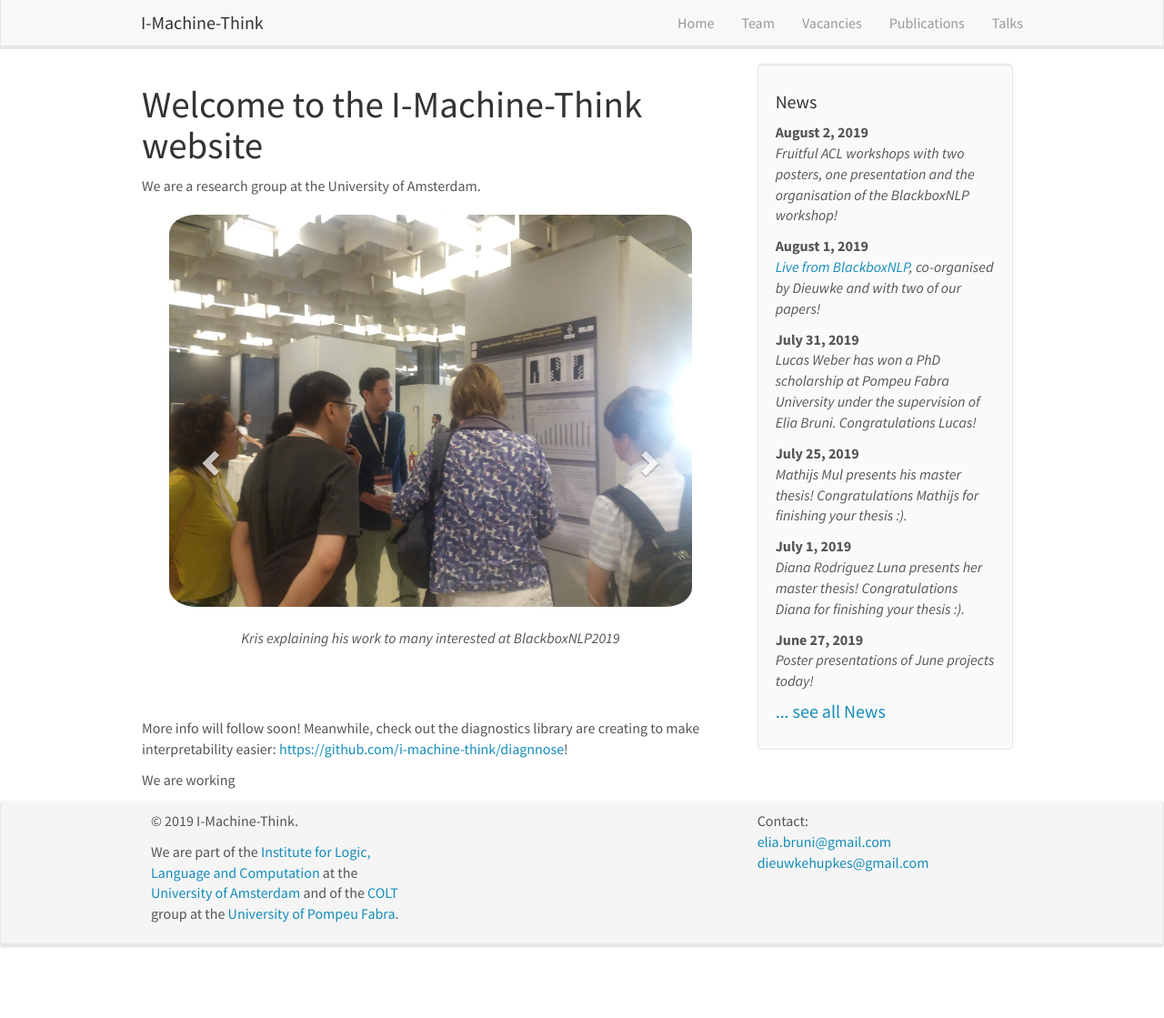
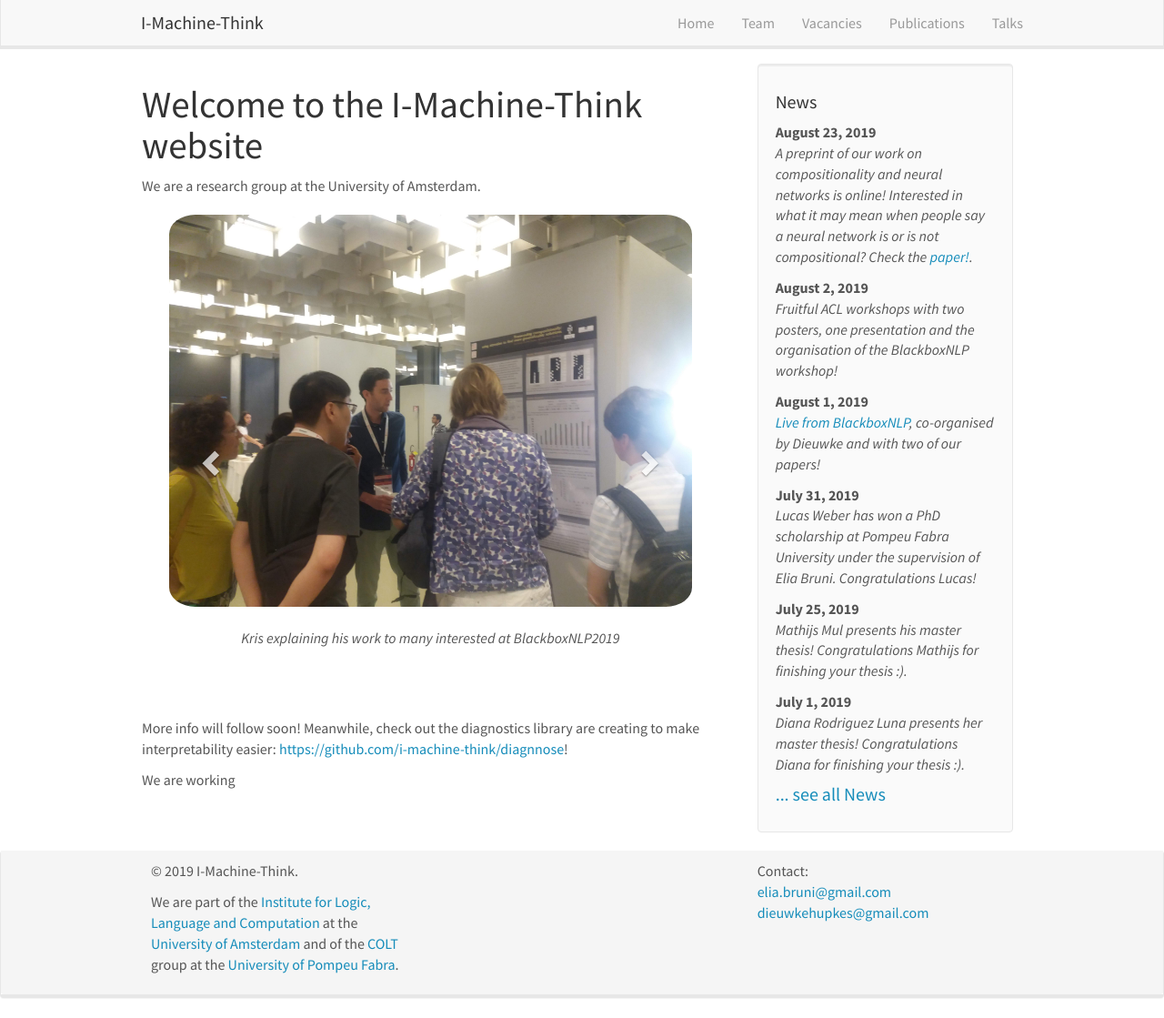
Before and after one commit to i-machine-think/i-machine-think.github.io, a Jekyll site: the page built from _pages/home.md, in a window 1280 px wide and 1119 px high. Shown: the whole window at 91% size. Built offline with Jekyll 4.4.1, drawn with Linux system fonts in a browser that asks for light colours; nearby versions of some CDN libraries.

Commit message:
Add manifesto preprint to news

```diff
--- a/_data/news.yml
+++ b/_data/news.yml
@@ -1,3 +1,12 @@
+- date: "August 23, 2019"
+  headline: "A preprint of our work on compositionality and neural networks is online! Interested in what it may mean when people say a neural network is or is not compositional? Check the <a href='https://arxiv.org/pdf/1908.08351.pdf'>paper!</a>."
+  image: screenshot_manifesto.png
+  content: "A <a href='https://arxiv.org/pdf/1908.08351.pdf'>preprint</a> of our work on compositionality and neural networks is online!
+  The compositionality of neural networks has been a hot topic recently, on which no consensus exists.
+  In this paper, we argue that this in part stems from the fact that there is little consensus on what it means for a network to be compositional, and we present a set of five tests that provide a bridge between the linguistic and philosophical knowledge about compositionality and deep neural networks.
+  We use our tests to evaluate a recurrent model, a convolution-based model and a Transformer.
+  Curious what we test for? And what we find? Check the <a href='https://arxiv.org/pdf/1908.08351.pdf'>paper</a>!"
+
 - date: "August 2, 2019"
   headline: "Fruitful ACL workshops with two posters, one presentation and the organisation of the BlackboxNLP workshop!"
   content: "Fruitful ACL workshops with two posters, one presentation and the organisation of the BlackboxNLP workshop! Dennis presented our paper on <a href='https://arxiv.org/abs/1906.01634'>the realisation of compositionality in neurual networks</a> for 400+ registrants at BlackboxNLP (picture below).
```
